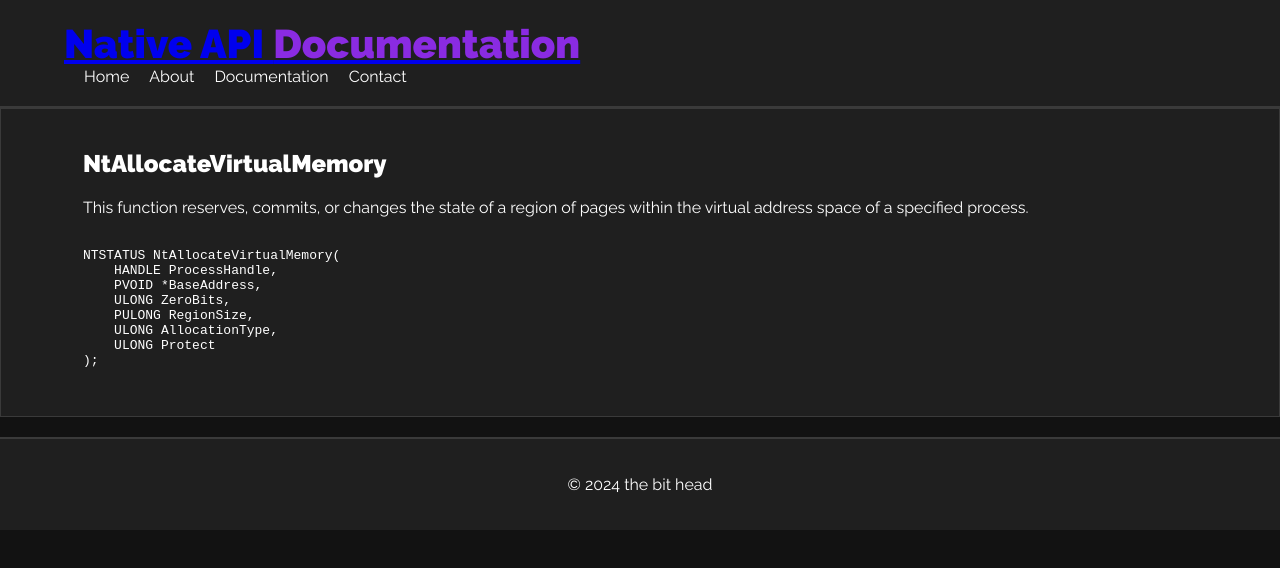
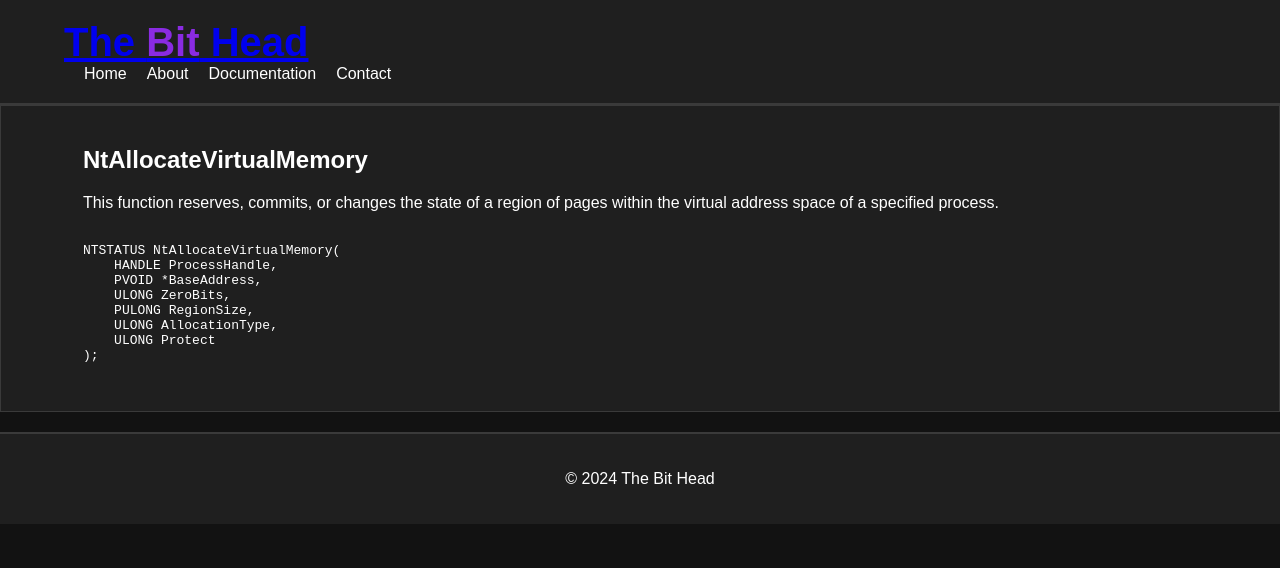
Before and after one commit to hitsuu23/bitheadpage, a plain HTML site: page NtAllocateVirtualMemory.html in a window 1280 px wide. Drawn offline with Linux system fonts and the light colour scheme.

Commit message:
Update NtAllocateVirtualMemory.html

```diff
--- a/NtAllocateVirtualMemory.html
+++ b/NtAllocateVirtualMemory.html
@@ -3,14 +3,13 @@
 <head>
     <meta charset="UTF-8">
     <meta name="viewport" content="width=device-width, initial-scale=1.0">
-    <title>NtAllocateVirtualMemory - Native API Documentation</title>
-    <link href="https://fonts.googleapis.com/css?family=Raleway:900,400&display=swap" rel="stylesheet">
-    <link rel="stylesheet" href="../style.css">
+    <title>NtAllocateVirtualMemory - The Bit Head</title>
+    <link href="../style.css" rel="stylesheet">
 </head>
 <body>
     <header>
         <div class="container">
-            <h1><a href="../index.html">Native API <span>Documentation</span></a></h1>
+            <h1><a href="../index.html">The <span>Bit</span> Head</a></h1>
             <nav>
                 <ul>
                     <li><a href="../index.html">Home</a></li>
@@ -41,7 +40,7 @@ NTSTATUS NtAllocateVirtualMemory(
 
     <footer>
         <div class="container">
-            <p>&copy; 2024 the bit head</p>
+            <p>&copy; 2024 The Bit Head</p>
         </div>
     </footer>
 </body>
```
